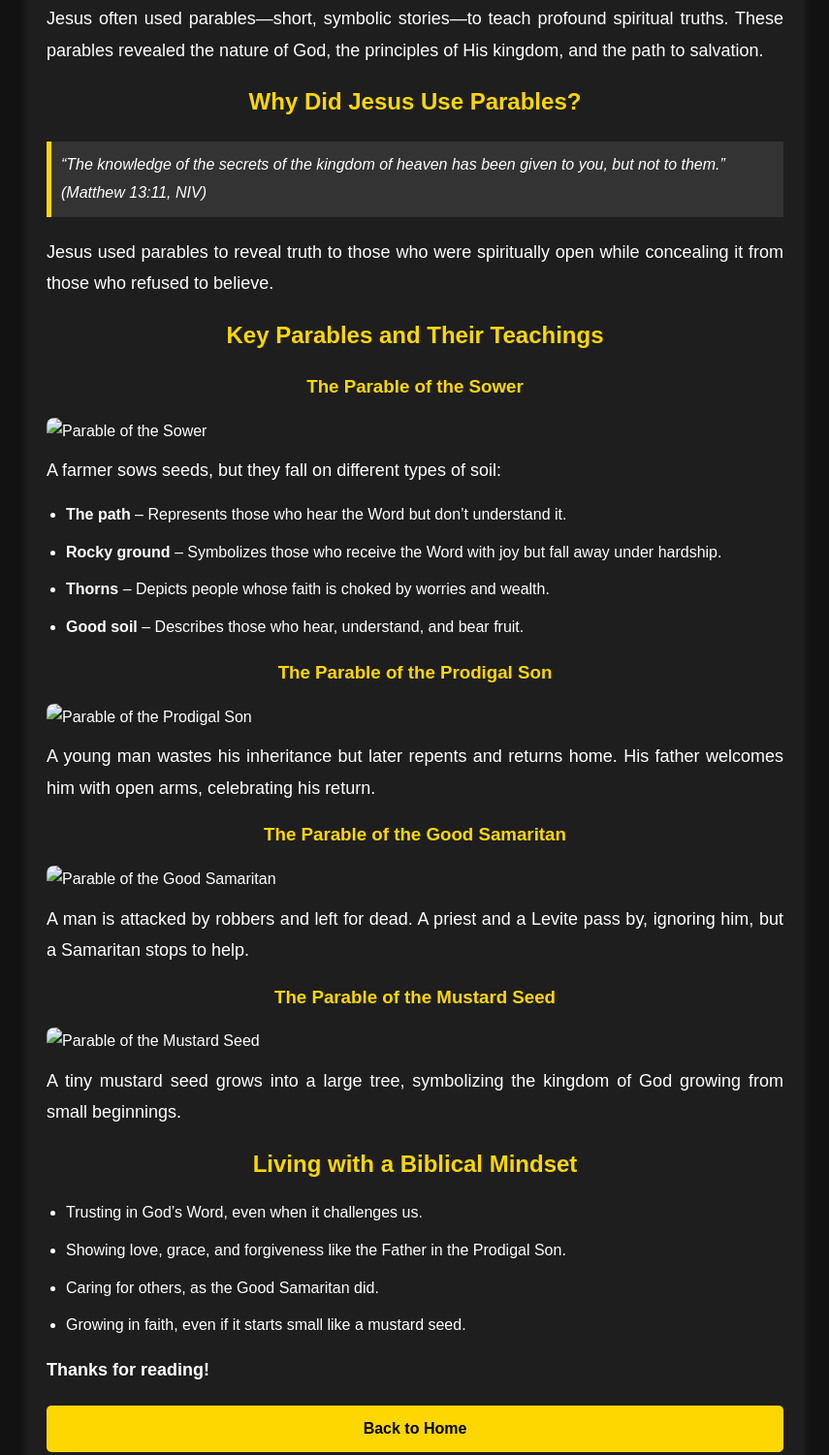
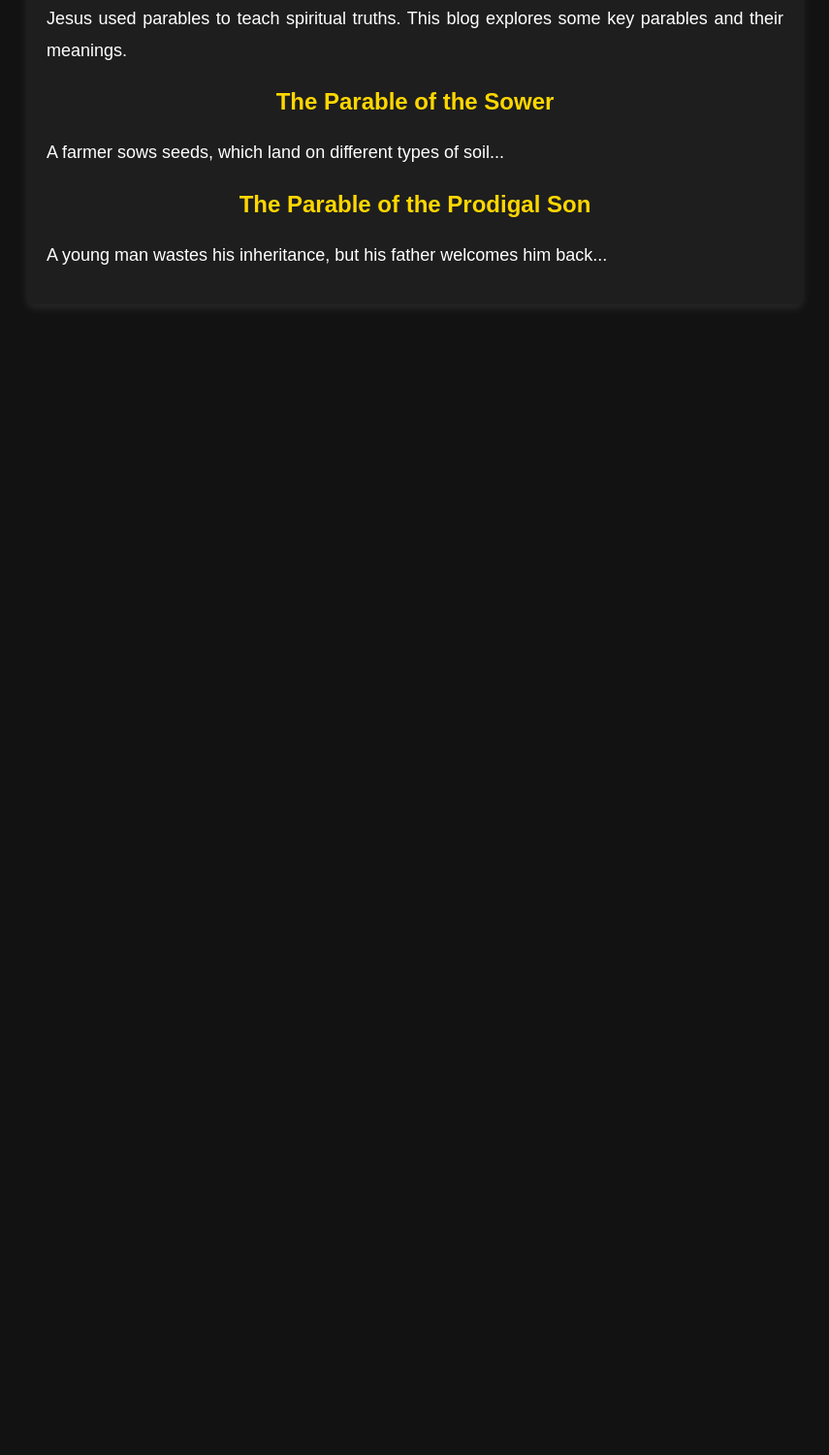
Before and after one commit to yabesh-cell/Biblical-Mindset-, a plain HTML site: page blog/blog1.html in a window 1280 px wide. Shown: the part 258-1759 px from the top of the page at 97% size, without its empty margins (212-1067 px from the left). After the commit the page ends 800 px from the top, so only its background shows below. Drawn offline with Linux system fonts and the light colour scheme; files that its build step writes are made by us from their sources.

Commit message:
Update blog1.html

```diff
--- a/blog/blog1.html
+++ b/blog/blog1.html
@@ -3,73 +3,28 @@
 <head>
     <meta charset="UTF-8">
     <meta name="viewport" content="width=device-width, initial-scale=1.0">
-    <title>The Parables of Jesus - Biblical Mindset</title>
+    <title>The Parables of Jesus</title>
     <link rel="stylesheet" href="blog/1.css">
 </head>
 <body>
 
     <header>
-        <img src="images/logo.png" alt="Biblical Mindset Logo" class="logo">
-        <div class="menu-icon" onclick="toggleMenu()">☰</div>
+        <img src="../images/logo.png" alt="Biblical Mindset Logo" class="logo">
+        <a href="../blogs.html" class="back-link">← Back to Blogs</a>
     </header>
-
-    <nav id="menu">
-        <ul>
-            <li><a href="index.html">Home</a></li>
-            <li><a href="about.html">About</a></li>
-            <li><a href="blogs.html">Blogs</a></li>
-            <li><a href="contact.html">Contact</a></li>
-        </ul>
-    </nav>
 
     <main>
         <h1>The Parables of Jesus</h1>
-        <img src="images/jesus.jpg" alt="Jesus Teaching" class="blog-image">
+        <img src="../images/jesus.jpg" alt="Jesus Teaching" class="blog-image">
 
-        <p>Jesus often used parables—short, symbolic stories—to teach profound spiritual truths. These parables revealed the nature of God, the principles of His kingdom, and the path to salvation.</p>
+        <p>Jesus used parables to teach spiritual truths. This blog explores some key parables and their meanings.</p>
 
-        <h2>Why Did Jesus Use Parables?</h2>
-        <blockquote>“The knowledge of the secrets of the kingdom of heaven has been given to you, but not to them.” (Matthew 13:11, NIV)</blockquote>
-        <p>Jesus used parables to reveal truth to those who were spiritually open while concealing it from those who refused to believe.</p>
+        <h2>The Parable of the Sower</h2>
+        <p>A farmer sows seeds, which land on different types of soil...</p>
 
-        <h2>Key Parables and Their Teachings</h2>
-
-        <h3>The Parable of the Sower</h3>
-        <img src="images/sower.jpg" alt="Parable of the Sower" class="blog-image">
-        <p>A farmer sows seeds, but they fall on different types of soil:</p>
-        <ul>
-            <li><strong>The path</strong> – Represents those who hear the Word but don’t understand it.</li>
-            <li><strong>Rocky ground</strong> – Symbolizes those who receive the Word with joy but fall away under hardship.</li>
-            <li><strong>Thorns</strong> – Depicts people whose faith is choked by worries and wealth.</li>
-            <li><strong>Good soil</strong> – Describes those who hear, understand, and bear fruit.</li>
-        </ul>
-
-        <h3>The Parable of the Prodigal Son</h3>
-        <img src="images/prodigal.jpg" alt="Parable of the Prodigal Son" class="blog-image">
-        <p>A young man wastes his inheritance but later repents and returns home. His father welcomes him with open arms, celebrating his return.</p>
-
-        <h3>The Parable of the Good Samaritan</h3>
-        <img src="images/samaritan.jpg" alt="Parable of the Good Samaritan" class="blog-image">
-        <p>A man is attacked by robbers and left for dead. A priest and a Levite pass by, ignoring him, but a Samaritan stops to help.</p>
-
-        <h3>The Parable of the Mustard Seed</h3>
-        <img src="images/mustard.jpg" alt="Parable of the Mustard Seed" class="blog-image">
-        <p>A tiny mustard seed grows into a large tree, symbolizing the kingdom of God growing from small beginnings.</p>
-
-        <h2>Living with a Biblical Mindset</h2>
-        <ul>
-            <li>Trusting in God’s Word, even when it challenges us.</li>
-            <li>Showing love, grace, and forgiveness like the Father in the Prodigal Son.</li>
-            <li>Caring for others, as the Good Samaritan did.</li>
-            <li>Growing in faith, even if it starts small like a mustard seed.</li>
-        </ul>
-
-        <p class="center-text"><strong>Thanks for reading!</strong></p>
-
-        <a href="index.html" class="back-home">Back to Home</a>
+        <h2>The Parable of the Prodigal Son</h2>
+        <p>A young man wastes his inheritance, but his father welcomes him back...</p>
     </main>
 
-    <script src="script.js"></script>
-
 </body>
-    </html>
+</html>
```
